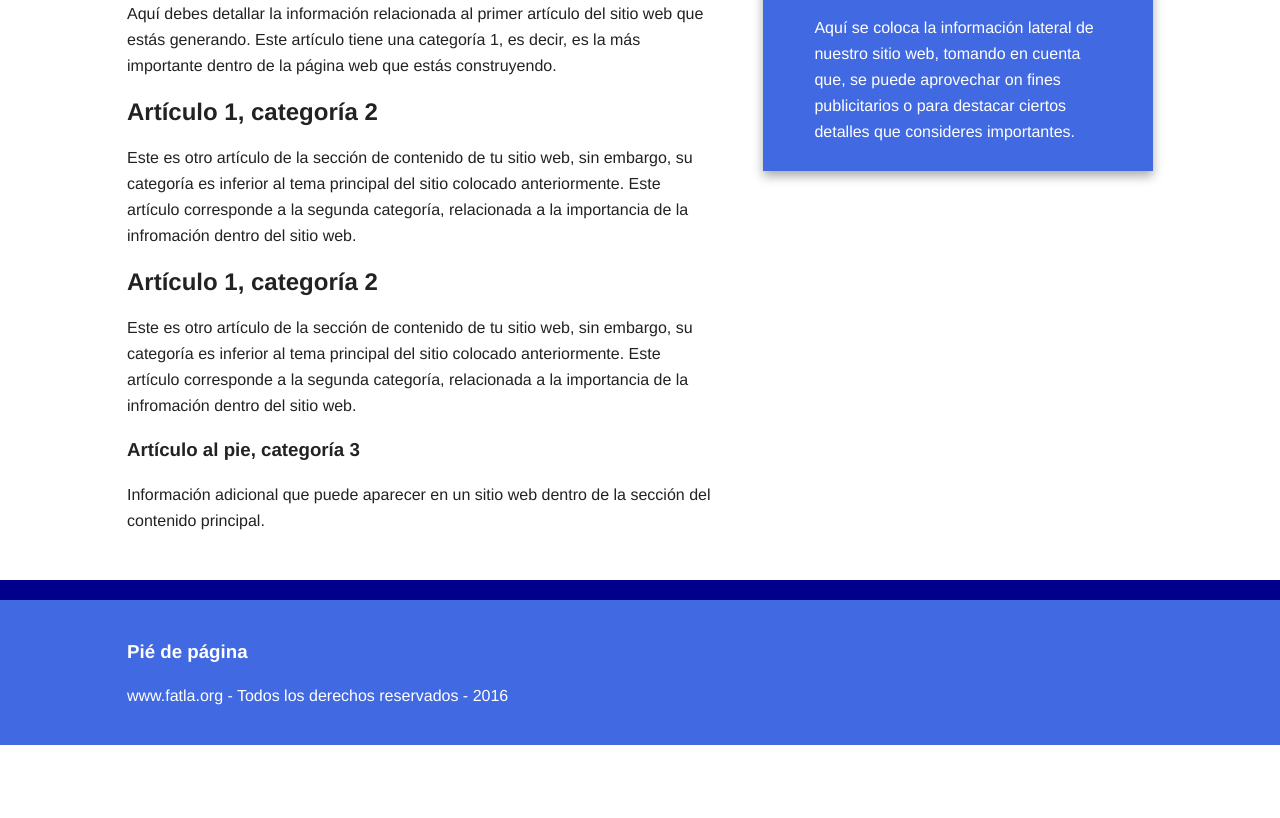
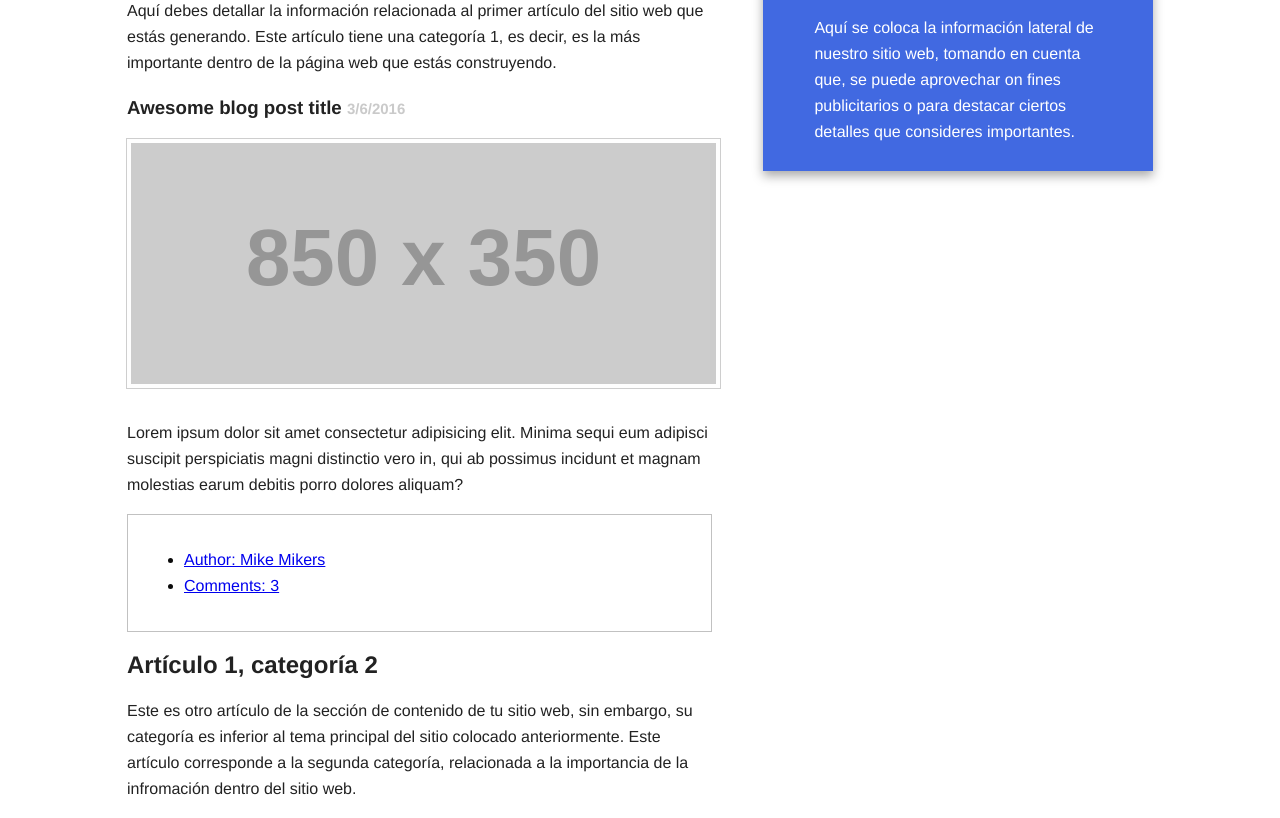
Before and after one commit to Roliveira2208/La-Ceiba-de-Atamo, a website built with Parcel: page index.html in a window 1280 px wide. Shown: the part 194-1012 px from the top of the page. Before the commit the page ends 939 px from the top, so only its background shows below. Built offline with nearby package versions, Linux system fonts and the light colour scheme; placeholder pictures from the web are drawn by us.

Commit message:
Update post format and design
The index.html is updated for the new format and the main.css for the design

Although the update is incomplete

```diff
--- a/css/main.css
+++ b/css/main.css
@@ -97,6 +97,32 @@ textarea {
 body {
     font: 16px/26px Helvetica, Helvetica Neue, Arial;
 }
+
+small {
+  font-size: 80%;
+  line-height: 0;
+  color: #cacaca;
+}
+
+.thumbnail {
+  display:inline-block;
+  max-width:100%;
+  margin-bottom:1rem;
+  border:solid 4px #fefefe;
+  border-radius:0;
+  -webkit-box-shadow:0 0 0 1px rgba(10,10,10,.2);
+    box-shadow:0 0 0 1px rgba(10,10,10,.2);
+  line-height:0
+}
+
+.callout {
+  position:relative;
+  margin:0 0 1rem 0;
+  padding:1rem;
+  border:1px solid rgba(10,10,10,.25);
+  border-radius:0;
+  background-color:#fff;
+  color:#0a0a0a}
 
 .wrapper {
     width: 90%;
@@ -231,9 +257,9 @@ nav a:hover {
 
         .header-container,
         .main aside {
-            -webkit-box-shadow: 0 5px 10px #aaa;
-               -moz-box-shadow: 0 5px 10px #aaa;
-                    box-shadow: 0 5px 10px #aaa;
+          -webkit-box-shadow: 0 5px 10px #aaa;
+            -moz-box-shadow: 0 5px 10px #aaa;
+              box-shadow: 0 5px 10px #aaa;
         }
 
     /* ============
--- a/index.html
+++ b/index.html
@@ -44,11 +44,22 @@
 
           <article>
               <header>
-                  <h1>Artículo categoría 1</h1>
+                  <h2>Artículo categoría 1</h2>
                   <p>Aquí debes detallar la información relacionada al primer artículo del sitio web que estás generando.  Este artículo tiene una categoría 1, es decir, es la más importante dentro de la página web que estás construyendo.</p>
               </header>
               <section>
-                  <h2>Artículo 1, categoría 2</h2>
+                <div class="blog-post">
+                  <h3>Awesome blog post title <small>3/6/2016</small></h3>
+                  <img class="thumbnail" src="https://placehold.it/850x350">
+                  <p>Lorem ipsum dolor sit amet consectetur adipisicing elit. Minima sequi eum adipisci suscipit perspiciatis magni distinctio vero in, qui ab possimus incidunt et magnam molestias earum debitis porro dolores aliquam?</p>
+                  <div class="callout">
+                    <ul class="menu simple">
+                      <li><a href="#">Author: Mike Mikers</a></li>
+                      <li><a href="#">Comments: 3</a></li>
+                    </ul>
+                  </div>
+                </div>
+                <h2>Artículo 1, categoría 2</h2>
                   <p>Este es otro artículo de la sección de contenido de tu sitio web, sin embargo, su categoría es inferior al tema principal del sitio colocado anteriormente. Este artículo corresponde a la segunda categoría, relacionada a la importancia de la infromación dentro del sitio web.</p>
               </section>
               <section>
```
